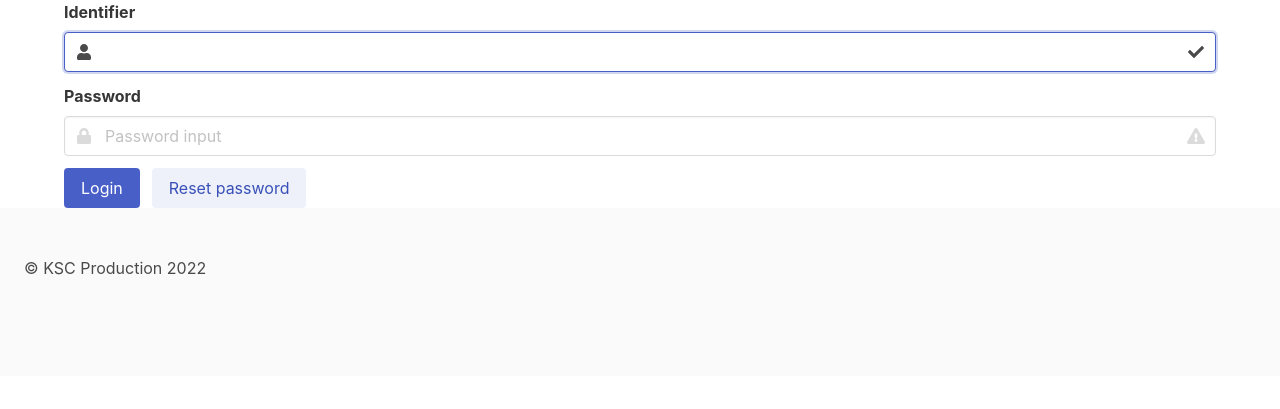
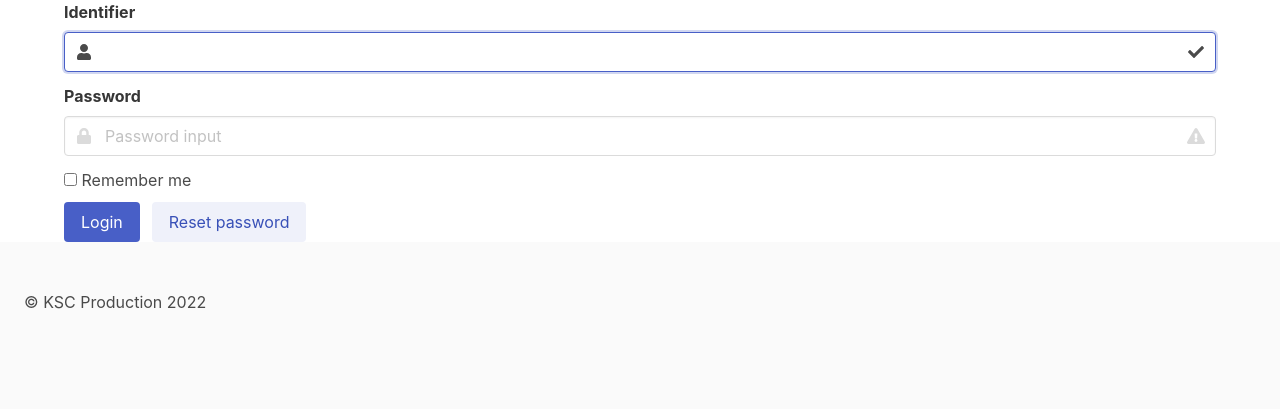
Before and after one commit to GardieKevin/SortirKSC, a Symfony app: template templates/security/login.html.twig in a window 1280 px wide. Shown: the part 138-547 px from the top of the page. Run offline with Twig, Linux system fonts and the light colour scheme; the template is opened without the code that fills it, so the values that code supplies are empty; some libraries are stand-ins or nearby versions.

Commit message:
Seb remeber me + roles user et admin

```diff
--- a/src/Controller/SecurityController.php
+++ b/src/Controller/SecurityController.php
@@ -12,13 +12,7 @@ class SecurityController extends AbstractController
     #[Route(path: '/login', name: 'app_login')]
     public function login(AuthenticationUtils $authenticationUtils): Response
     {
-        // if ($this->getUser()) {
-        //     return $this->redirectToRoute('target_path');
-        // }
-
-        // get the login error if there is one
         $error = $authenticationUtils->getLastAuthenticationError();
-        // last username entered by the user
         $lastUsername = $authenticationUtils->getLastUsername();
 
         return $this->render('security/login.html.twig', ['last_username' => $lastUsername, 'error' => $error]);
--- a/templates/security/login.html.twig
+++ b/templates/security/login.html.twig
@@ -54,6 +54,13 @@
         <input type="hidden" name="_csrf_token"
                value="{{ csrf_token('authenticate') }}">
 
+
+        <div class="checkbox mb-3">
+            <label>
+                <input type="checkbox" name="_remember_me"> Remember me
+            </label>
+        </div>
+
         <div class="field is-grouped">
             <div class="control">
                 <a href="/">
```
Also changed, not shown: 1 other file.
